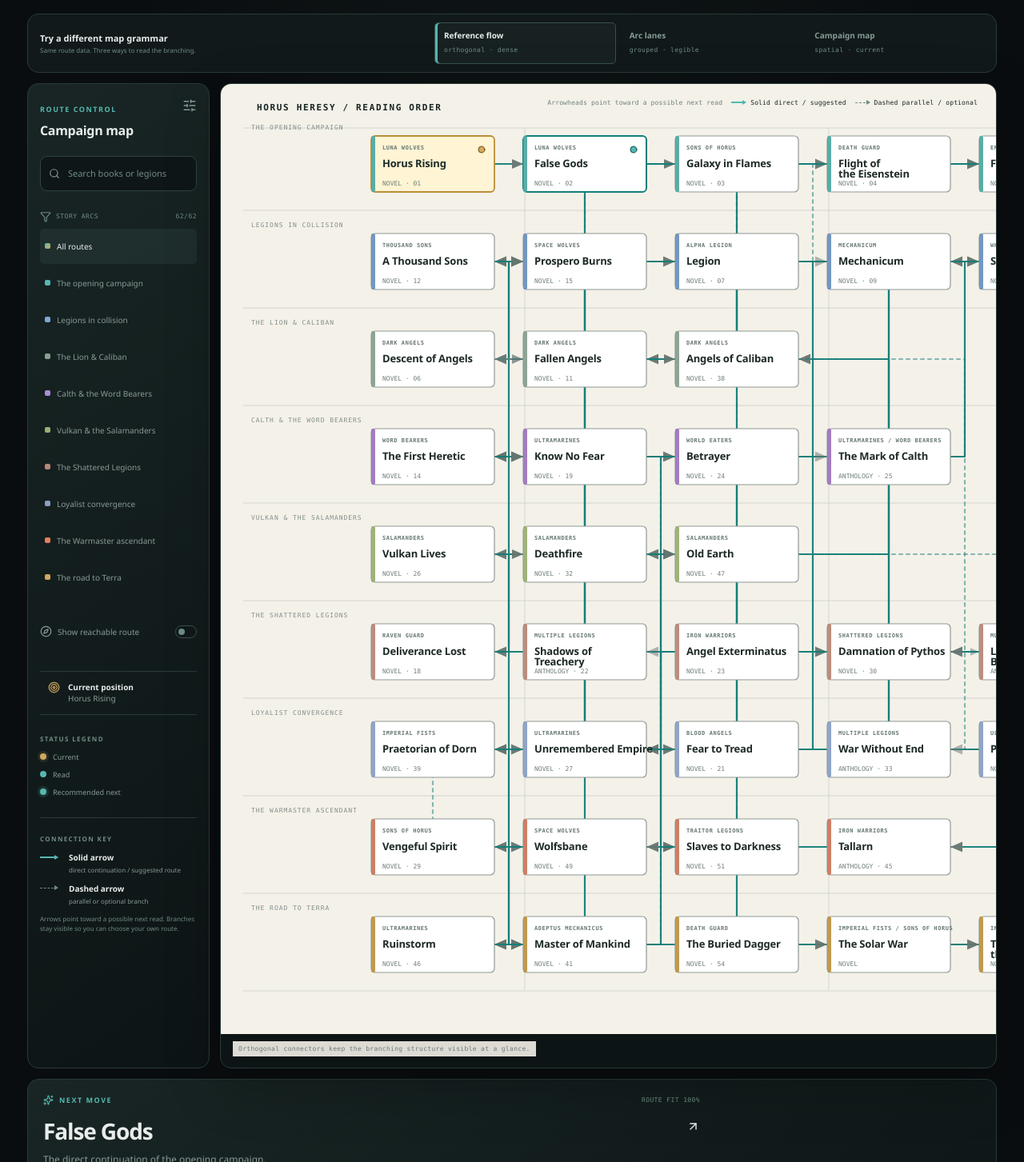
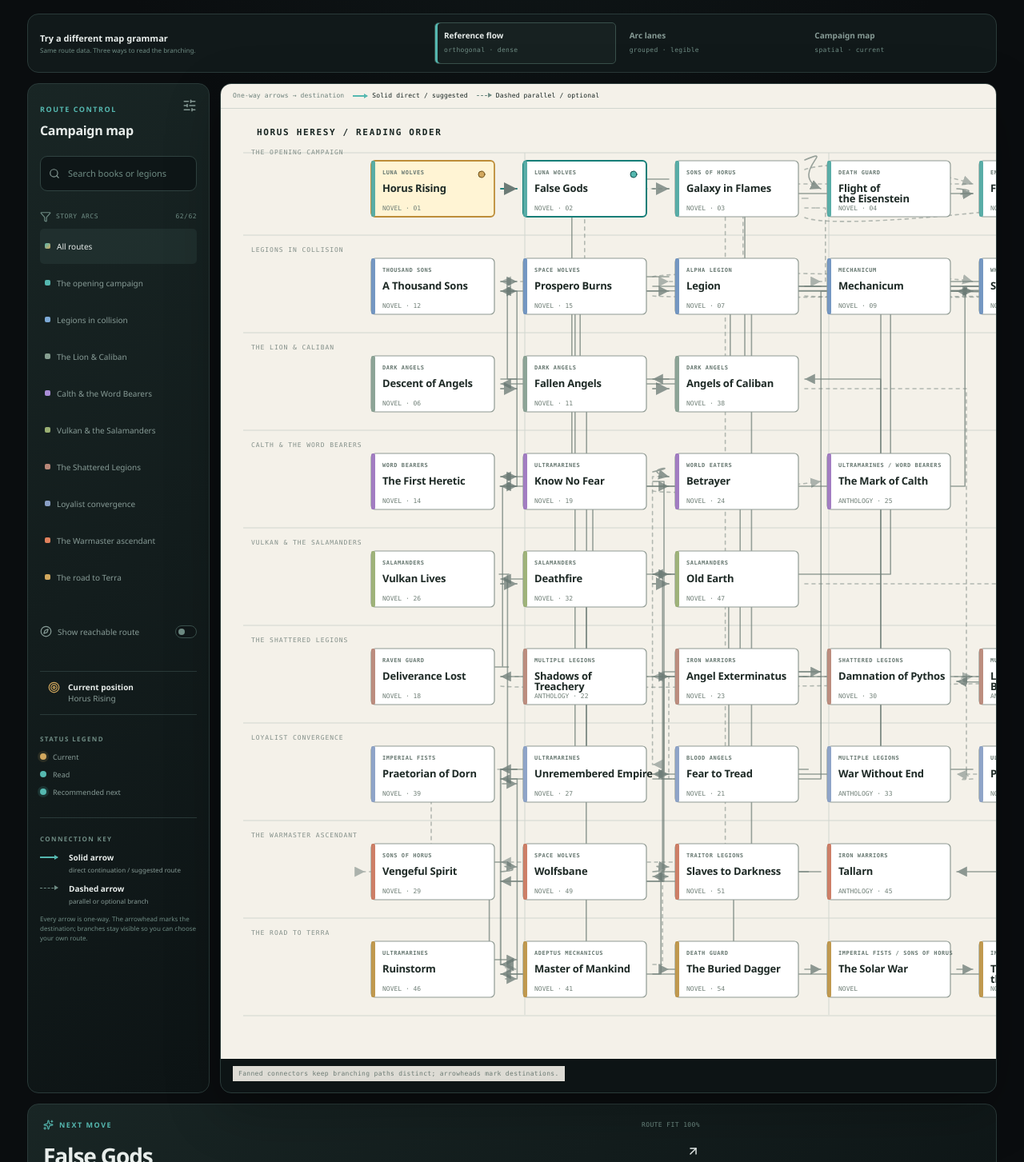
Before and after one commit to samwiskow/horus-heresy, a React (Vite) app: page / in a window 1280 px wide. Shown: the part 277-1730 px from the top of the page at 80% size. Built offline with nearby package versions, Linux system fonts and the light colour scheme.

Commit message:
feat: clarify flowchart arrows
Fan out flow edges, keep destination arrowheads visible, and explain
one-way connections in the flowchart key.

```diff
--- a/src/App.tsx
+++ b/src/App.tsx
@@ -17,6 +17,9 @@
 const MAP_HEIGHT = 1500
 const FLOW_NODE_WIDTH = 154
 const FLOW_NODE_HEIGHT = 70
+const FLOW_EDGE_GAP = 8
+const FLOW_EDGE_FAN = 12
+const FLOW_EDGE_CURVE_THRESHOLD = 96
 const knownBookIds = new Set(books.map((book) => book.id))
 
 type FlowPosition = { x: number; y: number }
@@ -222,14 +225,36 @@
   )
 }
 
-function flowEdgePath(from: FlowPosition, to: FlowPosition) {
+function centredOffset(index: number, count: number, spacing: number) {
+  return (index - (count - 1) / 2) * spacing
+}
+
+type FlowEdgeRoute = {
+  sourceOffset: number
+  targetOffset: number
+  channelOffset: number
+}
+
+function flowEdgePath(from: FlowPosition, to: FlowPosition, route: FlowEdgeRoute) {
   const movesRight = to.x >= from.x
-  const startX = movesRight ? from.x + FLOW_NODE_WIDTH : from.x
-  const endX = movesRight ? to.x : to.x + FLOW_NODE_WIDTH
-  const startY = from.y + FLOW_NODE_HEIGHT / 2
-  const endY = to.y + FLOW_NODE_HEIGHT / 2
-  const bendX = startX + (endX - startX) * 0.5
-  return `M ${startX} ${startY} H ${bendX} V ${endY} H ${endX}`
+  const direction = movesRight ? 1 : -1
+  const startX = movesRight ? from.x + FLOW_NODE_WIDTH + FLOW_EDGE_GAP : from.x - FLOW_EDGE_GAP
+  const endX = movesRight ? to.x - FLOW_EDGE_GAP : to.x + FLOW_NODE_WIDTH + FLOW_EDGE_GAP
+  const startY = from.y + FLOW_NODE_HEIGHT / 2 + route.sourceOffset
+  const endY = to.y + FLOW_NODE_HEIGHT / 2 + route.targetOffset
+  const bendX = startX + (endX - startX) * 0.5 + route.channelOffset
+
+  if (from.y === to.y) {
+    if (Math.abs(endX - startX) <= FLOW_EDGE_CURVE_THRESHOLD && startY === endY) {
+      return `M ${startX} ${startY} H ${endX}`
+    }
+    const offset = (route.sourceOffset + route.targetOffset) / 2
+    return `M ${startX} ${startY} C ${startX + direction * 42} ${startY + offset}, ${endX - direction * 42} ${endY + offset}, ${endX} ${endY}`
+  }
+
+  const launchX = startX + direction * 32
+  const approachX = endX - direction * 32
+  return `M ${startX} ${startY} C ${launchX} ${startY}, ${bendX - direction * 32} ${startY}, ${bendX} ${startY} V ${endY} C ${bendX} ${endY}, ${approachX} ${endY}, ${endX} ${endY}`
 }
 
 function FlowBookNode({ book, position, mode, selected, readIds, currentId, recommended, onSelect }: {
@@ -274,33 +299,50 @@
 }
 
 function FlowMapCanvas({
-  mode, selectedId, currentId, readIds, visibleBooks, routeIds, recommendedIds, onSelect,
+  mode, selectedId, currentId, readIds, visibleBooks, recommendedIds, onSelect,
 }: {
   mode: Exclude<MapMode, 'tactical'>
   selectedId: string | null
   currentId: string
   readIds: Set<string>
   visibleBooks: Book[]
-  routeIds: Set<string>
   recommendedIds: Set<string>
   onSelect: (book: Book) => void
 }) {
   const { positions, width: flowWidth, height: flowHeight, rows } = buildFlowLayout(visibleBooks)
   const visibleIds = new Set(visibleBooks.map((book) => book.id))
   const visibleConnections = connections.filter((edge) => visibleIds.has(edge.from) && visibleIds.has(edge.to))
+  const outgoing = new globalThis.Map<string, string[]>()
+  const incoming = new globalThis.Map<string, string[]>()
+  visibleConnections.forEach((edge) => {
+    outgoing.set(edge.from, [...(outgoing.get(edge.from) || []), edge.to])
+    incoming.set(edge.to, [...(incoming.get(edge.to) || []), edge.from])
+  })
+  const edgeRoutes = new globalThis.Map<string, FlowEdgeRoute>(visibleConnections.map((edge, index) => {
+    const sourceTargets = outgoing.get(edge.from) || []
+    const targetSources = incoming.get(edge.to) || []
+    const sourceOffset = centredOffset(sourceTargets.indexOf(edge.to), sourceTargets.length, FLOW_EDGE_FAN)
+    const targetOffset = centredOffset(targetSources.indexOf(edge.from), targetSources.length, FLOW_EDGE_FAN)
+    return [`${edge.from}:${edge.to}`, {
+      sourceOffset,
+      targetOffset,
+      channelOffset: sourceOffset + targetOffset * 0.7 + (index % 3 - 1) * 4,
+    }] as const
+  }))
   return (
     <div className={`flow-canvas-shell flow-${mode}`}>
+      <div className="flow-canvas-key" role="note" aria-label="Connection key"><span className="flow-key-direction">One-way arrows → destination</span><span className="flow-key-item"><span className="connection-key-line solid" />Solid direct / suggested</span><span className="flow-key-item"><span className="connection-key-line dashed" />Dashed parallel / optional</span></div>
       <svg className="flow-canvas" style={{ width: `${flowWidth}px`, height: `${flowHeight}px` }} viewBox={`0 0 ${flowWidth} ${flowHeight}`} aria-hidden="true">
         <defs>
-          <marker id={`flow-arrow-${mode}`} markerWidth="8" markerHeight="8" refX="7" refY="3" orient="auto">
-            <path d="M 0 0 L 7 3 L 0 6 Z" />
+          <marker id={`flow-arrow-${mode}`} markerWidth="10" markerHeight="10" refX="8" refY="4" orient="auto">
+            <path d="M 0 0 L 8 4 L 0 8 Z" />
           </marker>
         </defs>
         <rect className="flow-surface" width={flowWidth} height={flowHeight} />
         {mode === 'reference' ? (
           <g className="flow-reference-guides">
             <text className="flow-title" x="45" y="33">HORUS HERESY / READING ORDER</text>
-            <text className="flow-direction" x={flowWidth - 35} y="33">SUGGESTED PROGRESSION →</text>
+            <text className="flow-direction" x={flowWidth - 35} y="33">ARROWHEADS DEFINE DIRECTION</text>
             {Array.from({ length: Math.ceil(flowWidth / 380) - 1 }, (_, index) => <line key={index} x1={380 + index * 380} y1="55" x2={380 + index * 380} y2={flowHeight - 55} />)}
             <line x1="28" y1="55" x2={flowWidth - 28} y2="55" />
             {rows.map((row) => <g key={row.id}><line x1="28" y1={row.y + 58} x2={flowWidth - 28} y2={row.y + 58} /><text className="flow-column-label" x="38" y={row.y - 43}>{row.label}</text></g>)}
@@ -308,7 +350,7 @@
         ) : (
           <g className="flow-lane-guides">
             <text className="flow-title" x="28" y="33">ARC LANES / STORY ARCS</text>
-            <text className="flow-direction" x={flowWidth - 35} y="33">OPENING → TERRA</text>
+            <text className="flow-direction" x={flowWidth - 35} y="33">ARROWHEADS DEFINE DIRECTION</text>
             {rows.map((row) => <g key={row.id}><rect className="flow-lane-band" x="20" y={row.y - 58} width={flowWidth - 40} height="116" rx="5" style={{ '--lane-colour': row.colour } as CSSProperties} /><line className="flow-lane-rule" x1={FLOW_LEFT - 20} y1={row.y} x2={flowWidth - 30} y2={row.y} /><text className="flow-lane-label" x="38" y={row.y - 13}>{row.label}</text><text className="flow-lane-sub" x="38" y={row.y + 8}>{row.id === 'opening' ? 'ENTRY ROUTE' : row.id === 'siege' ? 'FINAL APPROACH' : 'BRANCH'}</text></g>)}
           </g>
         )}
@@ -317,16 +359,15 @@
             const from = positions[edge.from]
             const to = positions[edge.to]
             if (!from || !to) return null
-            const active = routeIds.has(edge.from) || routeIds.has(edge.to) || edge.from === currentId
-            return <path key={`${edge.from}-${edge.to}`} className={`flow-edge ${active ? 'active' : ''} ${edge.kind}`} d={flowEdgePath(from, to)} markerEnd={`url(#flow-arrow-${mode})`} />
+            const active = edge.from === currentId || edge.to === currentId || edge.from === selectedId || edge.to === selectedId
+            return <path key={`${edge.from}-${edge.to}`} className={`flow-edge ${active ? 'active' : ''} ${edge.kind}`} d={flowEdgePath(from, to, edgeRoutes.get(`${edge.from}:${edge.to}`) || { sourceOffset: 0, targetOffset: 0, channelOffset: 0 })} markerEnd={`url(#flow-arrow-${mode})`} />
           })}
         </g>
         <g className="flow-nodes">
           {visibleBooks.map((book) => <FlowBookNode key={book.id} book={book} position={positions[book.id] || { x: 20, y: 20 }} mode={mode} selected={selectedId === book.id} readIds={readIds} currentId={currentId} recommended={recommendedIds.has(book.id)} onSelect={onSelect} />)}
         </g>
       </svg>
-      <div className="flow-canvas-key" role="note" aria-label="Connection key"><span className="flow-key-direction">Arrowheads point toward a possible next read</span><span className="flow-key-item"><span className="connection-key-line solid" />Solid direct / suggested</span><span className="flow-key-item"><span className="connection-key-line dashed" />Dashed parallel / optional</span></div>
-      <div className="flow-canvas-note">{mode === 'reference' ? 'Orthogonal connectors keep the branching structure visible at a glance.' : 'Each lane is an arc; left-to-right order shows the pressure moving toward Terra.'}</div>
+      <div className="flow-canvas-note">{mode === 'reference' ? 'Fanned connectors keep branching paths distinct; arrowheads mark destinations.' : 'Each lane is an arc; arrowheads define direction when a branch crosses lanes.'}</div>
       <div className="map-accessible-list" aria-label="Books in the campaign map">
         <h2 className="sr-only">Campaign books</h2>
         <p className="sr-only">Use this keyboard-accessible list to inspect a book without navigating the visual map.</p>
@@ -407,9 +448,9 @@
         <label className="toggle-row"><span><Compass size={15} />Show reachable route</span><input type="checkbox" checked={routeOnly} onChange={(event) => onRouteOnly(event.target.checked)} /><span className="toggle-track" /></label>
         <div className="rail-note"><Target size={15} /><p><strong>Current position</strong><br />{bookById[currentId].title}</p></div>
         <div className="legend"><span className="panel-kicker">STATUS LEGEND</span><div><span className="legend-dot current" />Current</div><div><span className="legend-dot read" />Read</div><div><span className="legend-dot next" />Recommended next</div></div>
-        <div className="connection-key"><span className="panel-kicker">CONNECTION KEY</span><div className="connection-key-item"><span className="connection-key-line solid" /><span><strong>Solid arrow</strong><small>direct continuation / suggested route</small></span></div><div className="connection-key-item"><span className="connection-key-line dashed" /><span><strong>Dashed arrow</strong><small>parallel or optional branch</small></span></div><p>Arrows point toward a possible next read. Branches stay visible so you can choose your own route.</p></div>
+        <div className="connection-key"><span className="panel-kicker">CONNECTION KEY</span><div className="connection-key-item"><span className="connection-key-line solid" /><span><strong>Solid arrow</strong><small>direct continuation / suggested route</small></span></div><div className="connection-key-item"><span className="connection-key-line dashed" /><span><strong>Dashed arrow</strong><small>parallel or optional branch</small></span></div><p>Every arrow is one-way. The arrowhead marks the destination; branches stay visible so you can choose your own route.</p></div>
       </aside>
-      <section className="map-stage">{mode === 'tactical' ? <MapCanvas selectedId={selectedId} currentId={currentId} readIds={readIds} visibleBooks={visibleBooks} routeIds={routeIds} recommendedIds={recommendedIds} onSelect={onSelect} /> : <FlowMapCanvas key={mode} mode={mode} selectedId={selectedId} currentId={currentId} readIds={readIds} visibleBooks={visibleBooks} routeIds={routeIds} recommendedIds={recommendedIds} onSelect={onSelect} />}<div className="map-footer"><span><span className="footer-line teal" />Suggested route</span><span><span className="footer-line" />Parallel / optional</span><span className="footer-note">{mode === 'tactical' ? 'Arrows point toward a possible next read · drag to pan · scroll to zoom' : 'Arrows point toward a possible next read · select a book to inspect'}</span></div></section>
+      <section className="map-stage">{mode === 'tactical' ? <MapCanvas selectedId={selectedId} currentId={currentId} readIds={readIds} visibleBooks={visibleBooks} routeIds={routeIds} recommendedIds={recommendedIds} onSelect={onSelect} /> : <FlowMapCanvas key={mode} mode={mode} selectedId={selectedId} currentId={currentId} readIds={readIds} visibleBooks={visibleBooks} recommendedIds={recommendedIds} onSelect={onSelect} />}<div className="map-footer"><span><span className="footer-line teal" />Suggested route</span><span><span className="footer-line" />Parallel / optional</span><span className="footer-note">{mode === 'tactical' ? 'One-way arrows mark the destination · drag to pan · scroll to zoom' : 'One-way arrows mark the destination · select a book to inspect'}</span></div></section>
       <aside className="inspector">
         {selected ? <BookDetail book={selected} readIds={readIds} currentId={currentId} onClose={() => onSelect(null)} onRead={onRead} onCurrent={onCurrent} /> : <RecommendationPanel recommendation={recommendations[0]} recommendations={recommendations} onSelect={onSelect} onRead={onRead} onCurrent={onCurrent} />}
         {!selected && <div className="inspector-divider"><span />YOUR ROUTE<span /></div>}
--- a/src/styles.css
+++ b/src/styles.css
@@ -303,11 +303,11 @@
 .flow-status.current { fill: var(--gold); stroke: #6c4e16; stroke-width: 1; }
 .flow-status.recommended { fill: var(--teal); stroke: #0d4d4a; stroke-width: 1; }
 .flow-lanes .flow-status.read { stroke: var(--teal); }
-.flow-canvas-key { position: absolute; top: 13px; right: 15px; display: flex; align-items: center; flex-wrap: wrap; gap: 11px; max-width: calc(100% - 30px); padding: 6px 8px; color: var(--flow-ink); background: color-mix(in srgb, var(--flow-surface) 92%, transparent); font-family: var(--font-mono); font-size: var(--type-meta); letter-spacing: .02em; }
+.flow-canvas-key { position: sticky; top: 0; left: 0; z-index: 2; display: flex; align-items: center; flex-wrap: wrap; gap: 11px; width: 100%; min-height: 31px; padding: 6px 15px; border-bottom: 1px solid var(--flow-guide); color: var(--flow-ink); background: var(--flow-surface); font-family: var(--font-mono); font-size: var(--type-meta); letter-spacing: .02em; }
 .flow-key-direction { color: var(--flow-muted); }
 .flow-key-item { display: inline-flex; align-items: center; gap: 6px; white-space: nowrap; }
 .flow-canvas-key .connection-key-line { width: 18px; margin-top: 0; }
-.flow-lanes .flow-canvas-key { color: var(--paper); background: rgba(13, 20, 21, .9); }
+.flow-lanes .flow-canvas-key { color: var(--paper); background: #0d1415; border-bottom-color: var(--panel-line); }
 .flow-lanes .flow-key-direction { color: var(--muted); }
 .flow-canvas-note { position: absolute; left: 15px; bottom: 14px; max-width: calc(100% - 30px); padding: 5px 7px; color: var(--flow-lane-note); background: color-mix(in srgb, var(--flow-surface) 90%, transparent); font-family: var(--font-mono); font-size: var(--type-meta); letter-spacing: .04em; }
 .flow-lanes .flow-canvas-note { color: var(--muted); background: rgba(13, 20, 21, .88); }
@@ -438,8 +438,8 @@
   .map-mode-reference .route-summary, .map-mode-lanes .route-summary { align-self: stretch; }
 }
 @media (max-width: 900px) {
-  .flow-key-direction { display: none; }
-  .flow-canvas-key { flex-wrap: nowrap; gap: 9px; font-size: var(--type-micro); }
+  .flow-canvas-key { flex-wrap: wrap; gap: 8px; font-size: var(--type-micro); }
+  .flow-key-direction { flex-basis: 100%; }
 }
 @media (max-width: 520px) {
   main { padding: 28px 13px 48px; }.map-intro h1 { font-size: var(--type-mobile-display); }.route-rail { display: block; padding: 15px; }.rail-heading { margin-bottom: 16px; }.search-field { margin-bottom: 20px; }.filter-section { margin-top: 0; }.arc-list { grid-template-columns: minmax(0, 1fr) minmax(0, 1fr); }.toggle-row { margin-top: 20px; }.rail-note { margin-top: 20px; }.map-stage, .map-canvas { min-height: 520px; }.map-footer { display: none; }.map-hint { bottom: 11px; }.map-controls { right: 9px; top: 9px; }.content-heading h1 { font-size: var(--type-mobile-page-title) !important; }.atlas-heading { grid-template-columns: 8px minmax(0, 1fr); }.atlas-progress { grid-column: 2; }.library-actions { margin-top: 22px; flex-wrap: wrap; }.library-row { grid-template-columns: 16px minmax(0, 1fr); padding: 9px 0; }.row-action { grid-column: 2; justify-self: start; }.library-book { min-width: 0; }.detail-spoiler { display: none; }.topbar-status { font-size: var(--type-meta); }.map-book-list button { width: 100%; }
```
